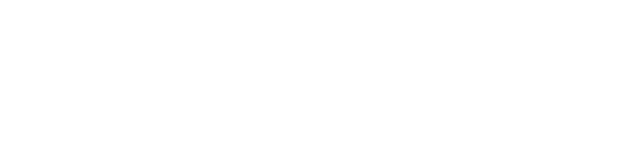
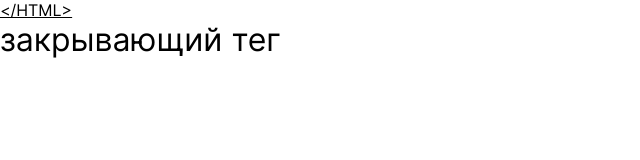
Before and after one commit to kristinakpl/zakrivayuschiy-teg-f, a plain HTML site: page index.html in a window 1280 px wide. Shown: the whole page, without its empty margins (0-640 px from the left). Drawn offline with Linux system fonts and the light colour scheme.

Commit message:
header html

```diff
--- a/fonts/fonts.css
+++ b/fonts/fonts.css
@@ -1 +1,21 @@
 /* В этом файле вы импортируете все шрифты для сайта. Один из них вариативный и требует особенной настройки */
+@font-face {
+    font-family: 'Press Start2P';
+    src:
+      local('Press Start2P'),
+      url('PressStart2P-Regular.woff') format('woff');
+    font-weight: normal;
+    font-style: normal;
+    font-display: swap;
+  }
+
+  @font-face {
+    font-family: 'Inter-Variable';
+    src:
+      local('Inter-Variable'),
+      url('Inter-Variable.woff2') format('woff2 supports variations'),
+      url('Inter-Variable.woff2') format('woff2-variations');
+    font-display: swap;
+    font-weight: 400 785;
+    font-variation-settings: 'wght' 400;
+  }
--- a/index.html
+++ b/index.html
@@ -1,9 +1,12 @@
 <!DOCTYPE html>
-<html lang="ru">
+<lang="ru">
   <head>
     <meta charset="UTF-8" />
     <meta name="viewport" content="width=device-width, initial-scale=1.0" />
     <title>Закрывающий тег</title>
+    <link rel="icon" href="svg/favicon.svg" type="images/svg+xml">
+    <link rel="mobile-icon" href="images/apple-icon.png">
+    <link rel="icon" href="images/favicon.ico" sizes="any">
     <link rel="stylesheet" href="./fonts/fonts.css" />
     <link rel="stylesheet" href="./styles/variables.css" />
     <link rel="stylesheet" href="./styles/globals.css" />
@@ -11,8 +14,13 @@
     <link rel="stylesheet" href="./styles/animations.css" />
   </head>
   <body class="page">
-    <header class="header"></header>
-    <main></main>
+    <header class="header">
+      <a class="header__logo" href="#">&lt;/HTML&gt;</a>
+      <h1 class="header__name">закрывающий тег</h1>
+    </header>
+    <main class="content">
+
+    </main>
     <script src="./scripts/like.js"></script>
   </body>
 </html>
--- a/styles/style.css
+++ b/styles/style.css
@@ -13,4 +13,6 @@
 .page {
   min-inline-size: 320px;
   min-block-size: 100dvb;
+  font-family: var(--main-font), sans-serif;
+  font-variation-settings: 'wght' 400;
 }
--- a/styles/variables.css
+++ b/styles/variables.css
@@ -1 +1,19 @@
 /* В этом файле будут храниться все значения переменных в исходном состоянии, а так же их изменения в зависимости от ширины устройства */
+:root {
+    /*--main-bg: repeating-linear-gradient(var(--main-theme-color) 0 2px, transparent 2px 4px),
+      repeating-linear-gradient(90deg, var(--main-theme-color) 0 2px, transparent 2px 4px),
+      linear-gradient(180deg, #007f0c 0%, #004306 100%);
+    --main-theme-color: #000;
+    --accent-color: #00cc14;
+    --button-text-color: var(--accent-color);
+    --heart-color: red;
+  */
+  /*--animation-time: 0.3s;*/
+
+    --font-weight-normal: 400;
+    --font-weight-bold: 700;
+    --main-font: 'Inter-Variable';
+    --accent-font: 'PressStart2P';
+
+
+  }
```
Also changed, not shown: images/apple-icon.png (added), images/background.png (added), images/favicon.ico (added), images/favicon.png (added), images/image (5).png (added), images/image (6).png (added), images/image.svg (added), images/image1.svg (added), svg/favicon.svg (added), svg/sprite.svg (added).
